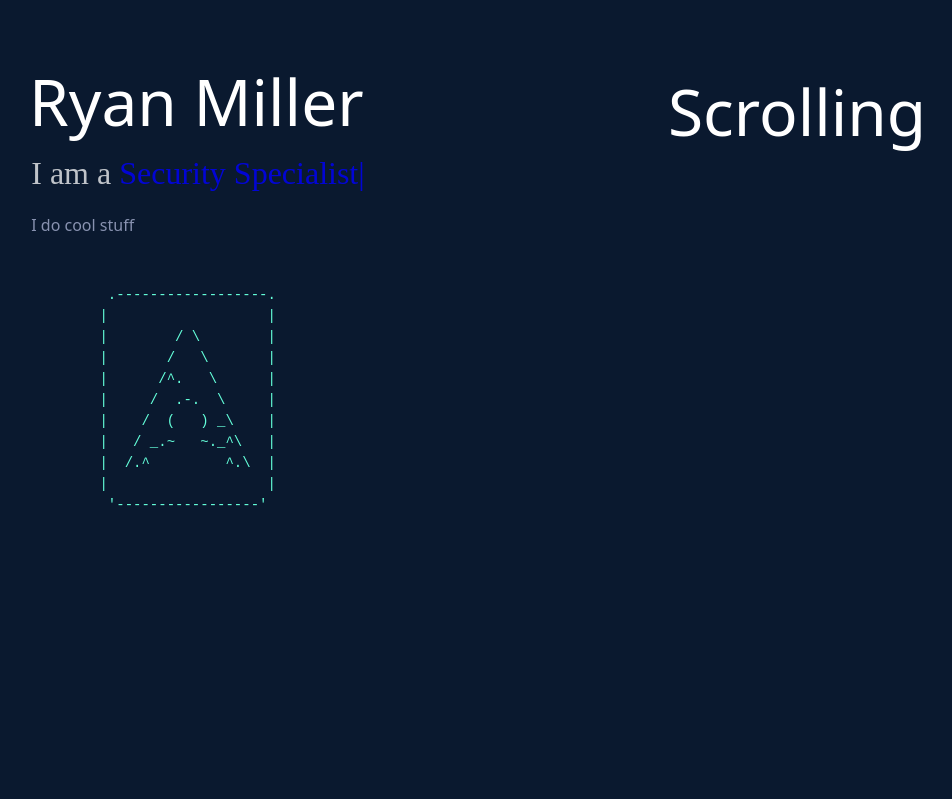
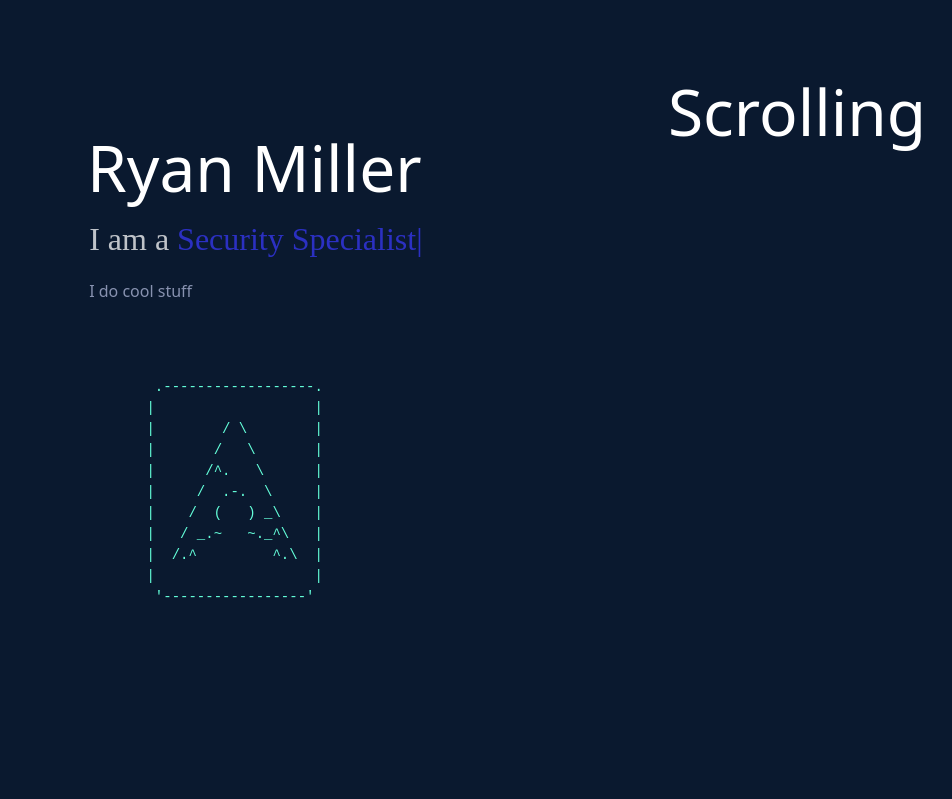
Before and after one commit to RedLeafe/RedLeafe.github.io, a plain HTML site: page index.html in a window 1280 px wide. Shown: the top 799 px of the page, without its empty margins (163-1115 px from the left). Drawn offline with nearby package versions, Linux system fonts and the light colour scheme.

Commit message:
fixed positions and scaling

```diff
--- a/script.js
+++ b/script.js
@@ -6,7 +6,7 @@ document.addEventListener('DOMContentLoaded', (event) => {
     let counter;
     let alt = 0;
 
-    function bruh() {
+    function flicker() {
         alt = alt ^ 1
 
         if (alt == 1){
@@ -16,7 +16,7 @@ document.addEventListener('DOMContentLoaded', (event) => {
         }
     }
 
-    setInterval(bruh, 600);
+    setInterval(flicker, 600);
 
     function typeNow() {
         let word = words[i].split("");
--- a/style.css
+++ b/style.css
@@ -1,10 +1,10 @@
 .main {
-	width: 100%;
-	height: 100%;
+    width:100%;
   }
 
   .flexbox {
 	display: flex;
+	flex: 1;
   }
 
   .LeftPanel {
@@ -16,12 +16,14 @@
 	display: flex;
 	flex-direction: column;
 	justify-content: flex-start;
+	align-items: flex-start;
   }
 
   .LeftPanel .content {
 	color: white;
-	margin-top: 10%;
-	margin-left: 30%;
+	margin-top: 130px;
+	margin-left: 250px;
+	min-width: 425px;
 }
 
   #name{
@@ -34,7 +36,7 @@
   }
 
   .RightPanel {
-	height: 1000rem;
+	height: 300rem;
 	width: 50%;
 	background-color: #0a192f;
   }
@@ -58,30 +60,21 @@
 	}
 
 	#typing {
-		color: rgba(0, 0, 255, 0.804);
+		color: rgba(58, 58, 255, 0.711);
 	}
 
 
 	#cursor {
-		/*animation: type 0.33s infinite;*/
 		display: inline;
 	}
-
-	/*@keyframes type{
-		to { opacity: .0; }
-	}*/
 
 
 	/* ASCII Morph */
 	.morph-section {
 		width: 100%; /* Adjust width to fit within the content area */
-		height: auto; /* Adjust height to fit content */
-		position: absolute;
-		top: 50%; /* Adjust to align as per your requirement */
-		left: 70%;
-		transform: translate(-50%, -50%);
 		font-family: monospace;
 		color: #64ffda;
+		transform: translate(-75px, -110px);
 	  }
 
 	.hidden {
```
